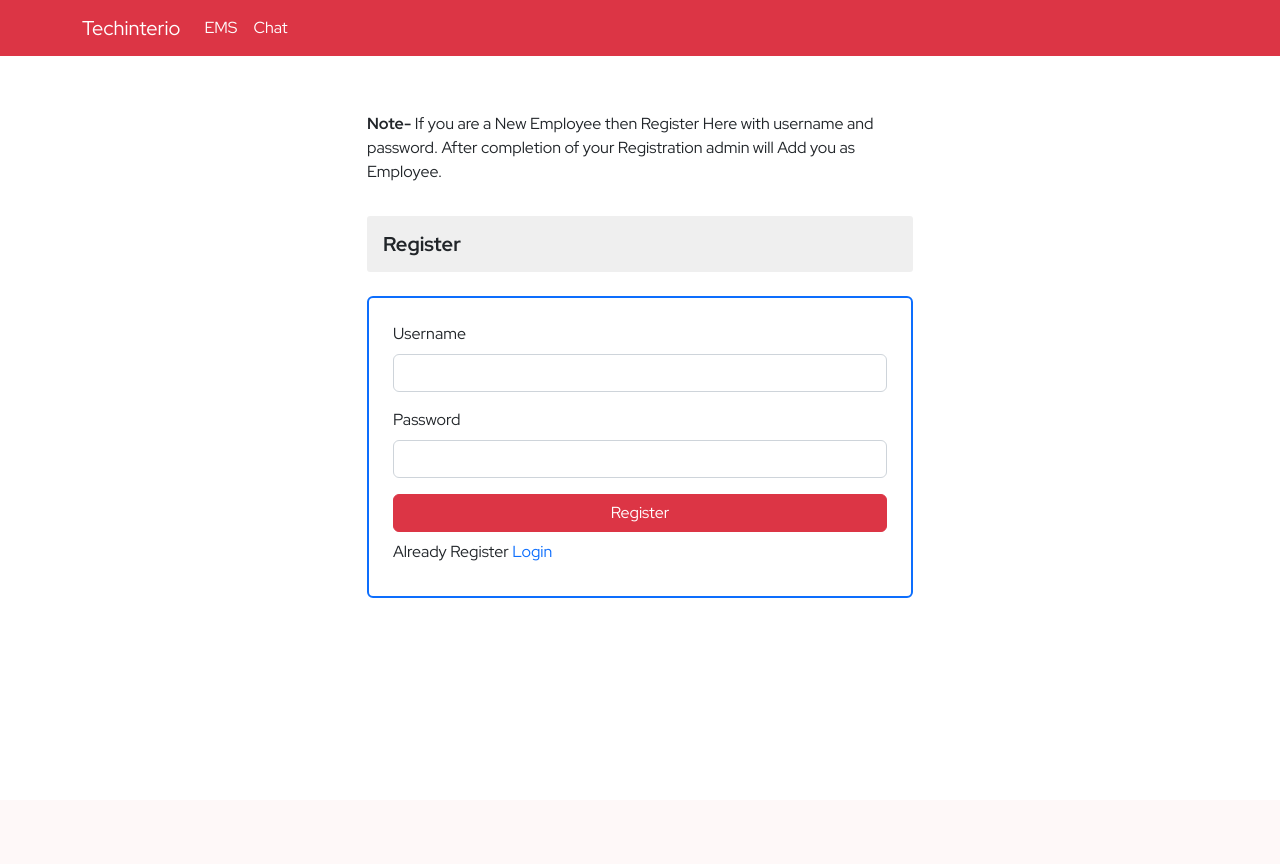
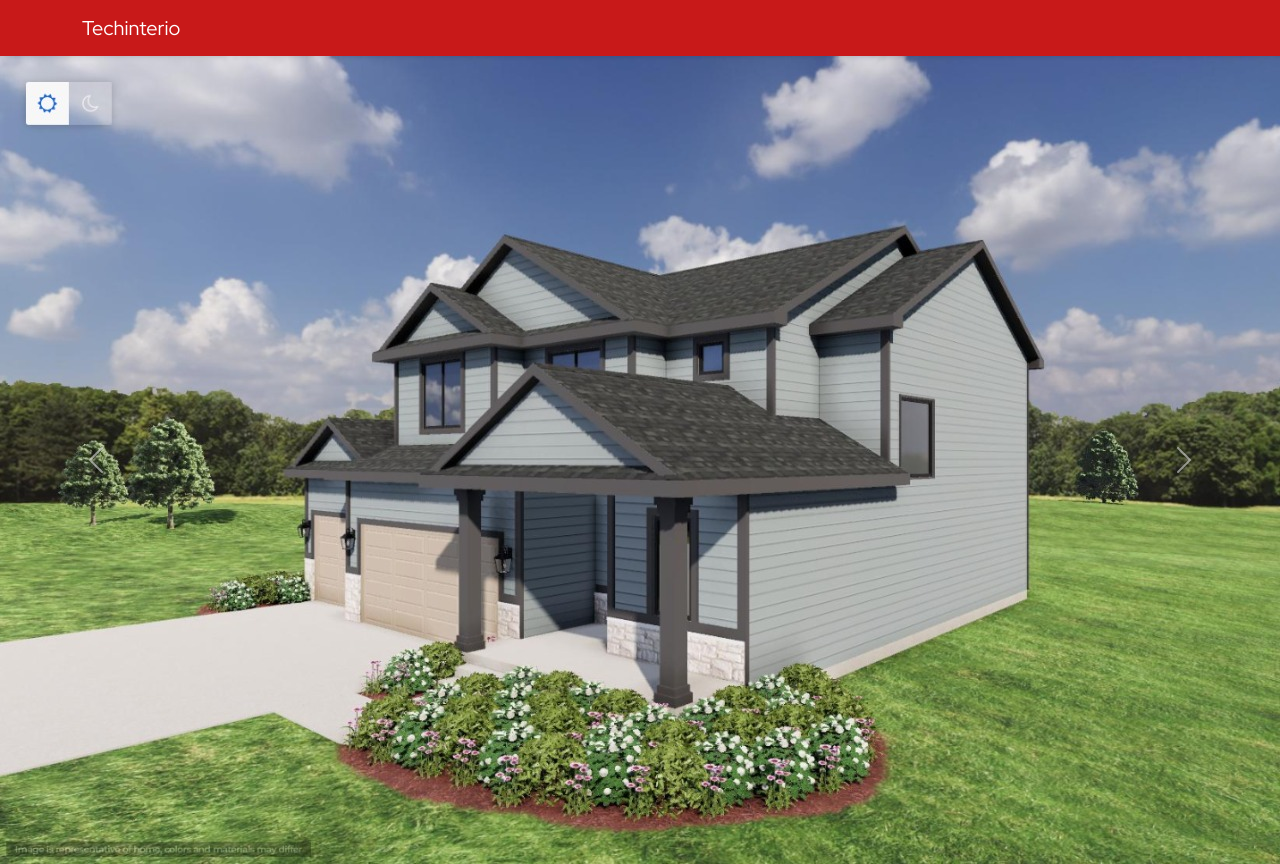
Before and after one commit to sunilyadav97/hrms, a Django app: page / in a window 1280 px wide. Before the commit the page ends 598 px from the top, so only its background shows below. Run offline with Django 4.2, Linux system fonts and the light colour scheme.

Commit message:
some front-end changes

```diff
--- a/ems/templates/ems/ems_home.html
+++ b/ems/templates/ems/ems_home.html
@@ -26,7 +26,7 @@
                             <div class="card-header">
                                 <i class="fa fa-area-chart"></i><small class="text-muted"> Brithday Notification</small>
                             </div>
-                            <div class="card-body " style="background-color:#f8696980;">
+                            <div class="card-body nav-bg">
                                 <h3 class="text-center my-5 birthday-wish">Happy Birthday {{birthday.name}} 🎂🎉</h3>
                             </div>
 
@@ -41,7 +41,7 @@
                                 <i class="fa fa-area-chart"></i><small class="text-muted"> Anniversary
                                     Notification</small>
                             </div>
-                            <div class="card-body" style="background-color:#f8696980;">
+                            <div class="card-body nav-bg">
                                 <h3 class="text-center my-5 birthday-wish">Congratulations {{anniversary.employee.name}}
                                     👏 <br> You Have successfully completed {{anniversary.completed_years}} {% if anniversary.completed_years > 1 %}Years {% else %} Year {% endif %}</h3>
 
--- a/ems/templates/ems/event.html
+++ b/ems/templates/ems/event.html
@@ -8,7 +8,10 @@
 {% block body %}
 <section class="py-5">
     <div class="container">
-        <div class="row d-flex justify-content-center align-items-cent">
+        <div class="row d-flex justify-content-center align-items-center flex-column">
+            <div class="col-6 mb-5">
+                <a href="{% url 'ems:profile' %}" class="my-3 btn nav-bg text-white"><i class='bx bx-arrow-back'></i> Back to Profile</a>
+            </div>
             <div class="col-6">
                 <div class="card mb-3">
                     <div class="card-header">
--- a/ems/views.py
+++ b/ems/views.py
@@ -86,7 +86,7 @@
         if request.user.is_authenticated:
             if not request.user.is_superuser:
                 try:
-                    events=Events.objects.exclude(is_completed=True)
+                    events=Events.objects.exclude(is_completed=True).order_by('-id')[:10]
                     profile=Employee.objects.get(user=request.user)
                     address=Address.objects.get(user=request.user)
                     dob=str(profile.dob).split('-')
--- a/home/templates/home/dependancy.html
+++ b/home/templates/home/dependancy.html
@@ -28,7 +28,7 @@
 </head>
 
 <body>
-    <nav class="navbar navbar-expand-lg navbar-dark bg-danger fixed-top">
+    <nav class="navbar navbar-expand-lg navbar-dark nav-bg">
         <div class="container">
           <a class="navbar-brand" href="/">Techinterio</a>
           <button class="navbar-toggler" type="button" data-bs-toggle="collapse" data-bs-target="#navbarTogglerDemo02" aria-controls="navbarTogglerDemo02" aria-expanded="false" aria-label="Toggle navigation">
@@ -36,12 +36,10 @@
           </button>
           <div class="collapse navbar-collapse" id="navbarTogglerDemo02">
             <ul class="navbar-nav me-auto mb-2 mb-lg-0">
-              <li class="nav-item">
+              {% if request.user.is_authenticated %}
                 <a class="nav-link active" href="{% url 'ems:ems' %}">EMS</a>
               </li>
-              <li class="nav-item">
-                <a class="nav-link active" href="#">Chat</a>
-              </li>
+              {% endif %}
             </ul>
             <div class="d-flex">
               <!-- <input class="form-control me-2" type="search" placeholder="Search" aria-label="Search">
@@ -52,7 +50,7 @@
       </nav>
 
 
-<main class="my-5 pt-3">
+<main class="">
 
     {% for message in messages %}
        <div class="alert alert-{{ message.tags }} mb-0 alert-dismissible fade show w-50 m-auto mt-3" role="alert">
--- a/home/templates/home/home.html
+++ b/home/templates/home/home.html
@@ -1,41 +1,37 @@
 {% extends './dependancy.html' %}
+{% load static %}
 {% block title %}TechInterio EMS{% endblock title %}
 
 {% block d-body %}
 
-<section class="py-5">
+<section class="">
+    {% if not request.user.is_authenticated %}
+    <div id="carouselExampleFade" class="carousel slide carousel-fade" data-bs-ride="carousel">
+        <div class="carousel-inner">
+          <div class="carousel-item active">
+            <img src="{% static 'images/home.jpeg' %}" class="d-block w-100" alt="...">
+          </div>
+          <div class="carousel-item">
+            <img src="{% static 'images/Cafeteria.jpeg' %}" class="d-block w-100" alt="...">
+          </div>
+          <div class="carousel-item">
+            <img src="{% static 'images/Director.jpeg' %}" class="d-block w-100" alt="...">
+          </div>
+        </div>
+        <button class="carousel-control-prev" type="button" data-bs-target="#carouselExampleFade" data-bs-slide="prev">
+          <span class="carousel-control-prev-icon" aria-hidden="true"></span>
+          <span class="visually-hidden">Previous</span>
+        </button>
+        <button class="carousel-control-next" type="button" data-bs-target="#carouselExampleFade" data-bs-slide="next">
+          <span class="carousel-control-next-icon" aria-hidden="true"></span>
+          <span class="visually-hidden">Next</span>
+        </button>
+      </div>
+      {% endif %}
     <div class="container">
-        <div class="row d-flex justify-content-center">
+        <div class="row d-flex justify-content-center ">
             {% if not request.user.is_authenticated %}
-
-            <div class="col-12 col-sm-6 mb-3">
-                <p><b>Note-</b> If you are a New Employee then Register Here with username and password. After completion of your
-                    Registration admin will Add you as Employee.</p>
-            </div>
-            <div class="w-100"></div>
-            <div class="col-12 col-sm-6">
-                <h3 class="derpartment-title ">Register</h3>
-                <form class="border border-primary border-2 p-4 rounded my-4" action="" method="post">
-                    {% csrf_token %}
-                    <div class="mb-3">
-                        <label for="username" class="form-label">Username</label>
-                        <input type="text" class="form-control" id="username" name="username" required>
-                    </div>
-                    <div class="mb-3">
-                        <label for="pass" class="form-label">Password</label>
-                        <input type="password" class="form-control" id="pass" name="password" required>
-                    </div>
-                    <div class="d-grid">
-                        <button type="submit" class="btn btn-danger">Register</button>
-                    </div>
-                    <div class=" my-2 ">
-                        <span>
-                            Already Register
-                            <a href="{% url 'home:login' %}" class="">Login</a>
-                        </span>
-                    </div>
-                </form>
-            </div>
+            <div class="home-button"><h6 class="nav-bg text-white py-3 d-flex align-items-center justify-content-around w-25 m-auto rounded text-center "><a class="text-white" href="{% url 'home:register' %}">Register</a> <a class="text-white" href="{% url 'home:login' %}">Login</a></h6></div>
             {% else %}
             <div class="col-12 col-sm-6">
                 <h3>Welcome to TechInterio EMS</h3>
@@ -60,8 +56,7 @@
                     <hr> Eos cupiditate iure, porro quidem culpa a accusantium recusandae provident, beatae distinctio
                     consectetur assumenda voluptate architecto! Laboriosam impedit ducimus aperiam laudantium error
                     pariatur corporis vitae nihil laborum, rerum perspiciatis quas officia culpa iure voluptatem magni
-                    soluta quibusdam molestiae provident distinctio maxime dicta vel modi ipsum. Ea facere possimus
-                    adipisci nostrum eligendi expedita, nemo numquam consequatur deserunt, enim, doloribus ex ut iusto!
+
                 </p>
             </div>
             {% endif %}
--- a/home/urls.py
+++ b/home/urls.py
@@ -3,6 +3,7 @@
 app_name='home'
 urlpatterns=[
     path('',home,name='home'),
-    path('lgoin/',signin,name='login'),
+    path('login/',signin,name='login'),
+    path('register/',register,name='register'),
     path('logout/',signout,name='logout'),
 ]
--- a/home/views.py
+++ b/home/views.py
@@ -5,6 +5,10 @@
 from django.contrib.auth.decorators import login_required
 
 def home(request):
+
+    return render(request,'home/home.html')
+
+def register(request):
     context={}
     try:
         if request.method == 'POST':
@@ -29,10 +33,8 @@
                     else:
                         messages.warning(request,'Somthing Went wrong!')
     except Exception as e:
-        print("Home Exception : ",e)
-
-    return render(request,'home/home.html',context)
-
+        print('Rgister View Exception : ',e)
+    return render(request,'home/register.html',context)
 
 def signin(request):
     try:
--- a/static/css/style.css
+++ b/static/css/style.css
@@ -101,8 +101,22 @@
 .dropdown-item:hover{
     background-color:#212529 !important;
 }
-
-
+.nav-bg{
+  background-color: #c30000e6 !important;
+}
+.home-button{
+  position: absolute;
+  top: 50%;
+  left: 50%;
+  transform: translate(-50%, -50%);
+}
+.home-body{
+  background:url('../css/../images/home.jpeg');
+  height: 100vh;
+  width: 100%;
+  background-repeat: no-repeat;
+  background-size: cover;
+}
 /* ============SIDE NAVBAR========= */
 .offcanvas.offcanvas-start{
     top: 56px !important;
@@ -145,7 +159,7 @@
 .birthday-wish{
   font-weight: var(--font-bold);
   font-size: var(--h3-font-size);
-  color: green;
+  color: white;
 }
 .home-title{
   font-size: var(--h3-font-size);
```
Also changed, not shown: ems/templates/ems/base.html (+12 -21 lines), home/templates/home/register.html (added, +41 -0 lines), techinterio/settings.py (+5 -5 lines), db.sqlite3, static/images/Cafeteria.jpeg (added), static/images/Conference 1.jpeg (added), static/images/Director.jpeg (added), static/images/home.jpeg (added).
